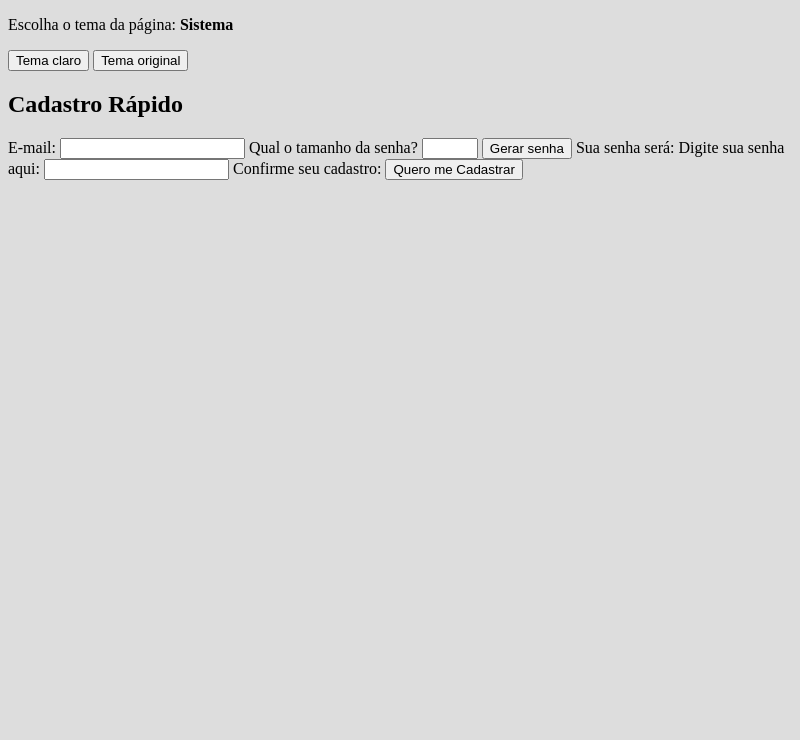
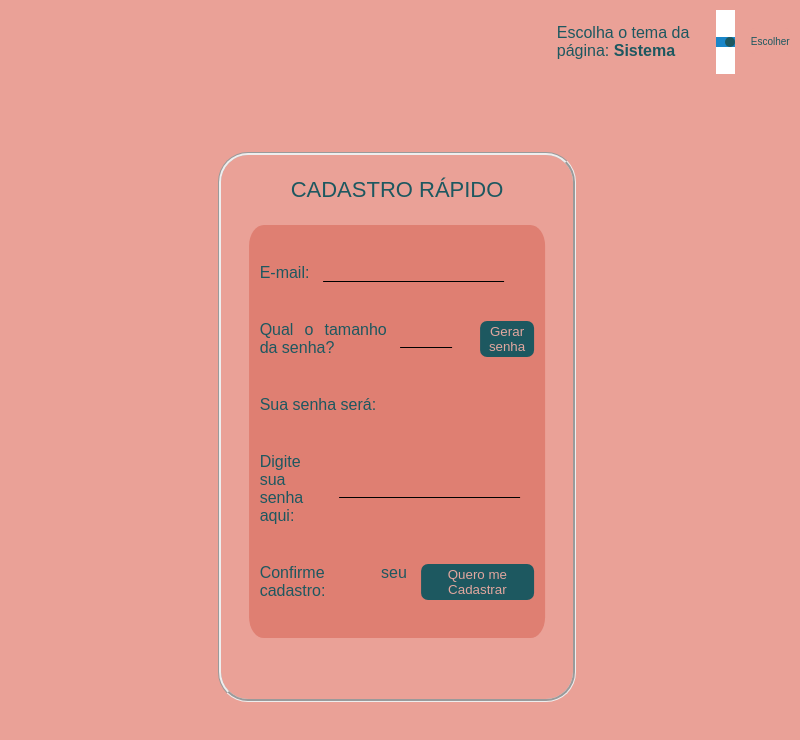
Before and after one commit to kasvrol/electron01, an Electron app: page src/html/index.html in a window 800 px wide. Drawn offline with Linux system fonts and the light colour scheme.

Commit message:
feat: adição de estilo, cores e mudança no modo de ativação de tema da página.

```diff
--- a/src/css/styles.css
+++ b/src/css/styles.css
@@ -1,13 +1,154 @@
 @media (prefers-color-scheme: dark) {
     body {
         background: #333;
-        color: white;
+        color: #cccccc;
+    }
+    input[type='range']::-webkit-slider-thumb {
+        background-color: #cccccc;
+    }
+    #botaoDeConfirmacaoDeTema {
+        background: #333;
+        color: #cccccc;
+    }
+    .caixa-de-cadastro {
+        border-color: #cccccc;
+    }
+    .formulario {
+        background-color: #2b2b2b;
+        color: #d4d4d4;
+    }
+    button {
+        background-color: #d4d4d4;
+        color: #2b2b2b;
     }
 }
 
 @media (prefers-color-scheme: light) {
     body {
-        background: #ddd;
-        color: black;
+        background: #eaa197;
+        color: #1d5860;
+    }
+    input[type='range']::-webkit-slider-thumb {
+        background-color: #1d5860 !important;
+    }
+    #botaoDeConfirmacaoDeTema {
+        background: #eaa197;
+        color: #1d5860;
+    }
+    .caixa-de-cadastro {
+        border-color: #1d5860;
+    }
+    .formulario {
+        background-color: #df7f72;
+        color: #1d5860;
+    }
+    button {
+        background-color: #1d5860;
+        color: #e2a79f;
     }
 }
+
+body {
+    font-family: 'Saira Condensed', sans-serif;
+}
+
+.tema-da-pagina {
+    display: flex;
+    width: 30%;
+    position: relative;
+    right: -70%;
+    flex-direction: row;
+    justify-content: space-between;
+}
+
+#opcaoDeTema {
+    width: 13%;
+}
+
+#botaoDeConfirmacaoDeTema {
+    border-color: transparent;
+    border-radius: 7px;
+    font-size: 10px;
+    height: 26px;
+    margin-top: 20px;
+}
+
+.caixa-de-cadastro {
+    display: flex;
+    flex-direction: column;
+    width: 44%;
+    border-radius: 30px;
+    border: groove;
+    text-align: center;
+    position: fixed;
+    right: 28%;
+    top: 19%;
+    height: 68%;
+    text-transform: uppercase;
+    font-size: 22px;
+}
+
+.formulario {
+    display: flex;
+    flex-direction: column;
+    width: 78%;
+    height: 76%;
+    text-align: justify;
+    font-size: 16px;
+    transform: translateX(9.5%);
+    justify-content: space-evenly;
+    border-radius: 5%;
+    padding: 0% 3% 0% 3%;
+    text-transform: initial;
+}
+
+form section {
+    display: flex;
+    flex-direction: row;
+    align-items: center;
+}
+
+form input {
+    background-color: transparent;
+    border: transparent;
+    border-bottom: 1px solid black;
+    margin-left: 5%;
+    margin-right: 5%;
+}
+
+button {
+    border: transparent;
+    border-radius: 7px;
+    padding: 1% 1% 1% 1%;
+    height: 100%;
+    padding: auto;
+    margin-left: 5%;
+}
+
+input[type='range'] {
+    cursor: pointer;
+}
+
+input[type='range'],
+input[type='range']::-webkit-slider-runnable-track,
+input[type='range']::-webkit-slider-thumb {
+    -webkit-appearance: none;
+}
+
+/**
+   * Use o pseudo-seletor "::-webkit-slider-runnable-track" para customizar o "trilho" do campo.
+   */
+input[type='range']::-webkit-slider-runnable-track {
+    width: 200px;
+    height: 10px;
+    background: #1a86c8;
+}
+
+/**
+   * Use o pseudo-seletor "::-webkit-slider-thumb" para customizar o "seletor" do campo.
+   */
+input[type='range']::-webkit-slider-thumb {
+    width: 10px;
+    height: 10px;
+    border-radius: 60px;
+}
--- a/src/html/index.html
+++ b/src/html/index.html
@@ -8,23 +8,30 @@
             content="default-src 'self'; script-src 'self'"
         />
         <link rel="stylesheet" type="text/css" href="../css/styles.css" />
-        <title>Hello World!</title>
+        <link
+            href="https://fonts.googleapis.com/css2?family=Saira+Condensed:wght@300&display=swap"
+            rel="stylesheet"
+        />
+        <title>Cadastro Rápido</title>
     </head>
     <body>
-        <section>
+        <section class="tema-da-pagina">
             <p>
                 Escolha o tema da página:
                 <strong id="theme-source">Sistema</strong>
             </p>
 
-            <button id="toggle-dark-mode">Tema claro</button>
-            <button id="reset-to-system">Tema original</button>
+            <input type="range" id="opcaoDeTema" name="vol" min="0" max="1" />
+            <button id="botaoDeConfirmacaoDeTema">Escolher</button>
+        </section>
+        <section class="caixa-de-cadastro">
+            <p>Cadastro Rápido</p>
+            <form class="formulario">
+                <section>
+                    <label> E-mail: </label>
+                    <input type="email" />
                 </section>
                 <section>
-            <h1>Cadastro Rápido</h1>
-            <form>
-                <label> E-mail: </label>
-                <input type="email" />
                     <label>Qual o tamanho da senha?</label>
                     <input
                         type="number"
@@ -33,12 +40,19 @@
                         max="15"
                     />
                     <button id="gerarSenha">Gerar senha</button>
+                </section>
+                <section>
                     <label>Sua senha será:</label>
                     <span id="senhaGerada"></span>
+                </section>
+                <section>
                     <label>Digite sua senha aqui:</label>
                     <input />
+                </section>
+                <section>
                     <label>Confirme seu cadastro:</label>
                     <button>Quero me Cadastrar</button>
+                </section>
             </form>
         </section>
     </body>
--- a/src/js/renderer.js
+++ b/src/js/renderer.js
@@ -1,15 +1,34 @@
-document
-    .getElementById('toggle-dark-mode')
-    .addEventListener('click', async () => {
+const opcaoDeTema = document.querySelector('#opcaoDeTema');
+const botaoDeConfirmacaoDeTema = document
+    .querySelector('#botaoDeConfirmacaoDeTema')
+    .addEventListener('click', escolherTema);
+
+async function escolherTema(evento) {
+    evento.preventDefault();
+
+    if (opcaoDeTema.value == 0) {
         const isDarkMode = await window.darkMode.toggle();
         document.getElementById('theme-source').innerHTML = isDarkMode
             ? 'Dark'
             : 'Light';
-    });
-
-document
-    .getElementById('reset-to-system')
-    .addEventListener('click', async () => {
+    } else if (opcaoDeTema.value == 1) {
         await window.darkMode.system();
         document.getElementById('theme-source').innerHTML = 'System';
-    });
+    }
+}
+
+// document
+//     .getElementById('toggle-dark-mode')
+//     .addEventListener('click', async () => {
+//         const isDarkMode = await window.darkMode.toggle();
+//         document.getElementById('theme-source').innerHTML = isDarkMode
+//             ? 'Dark'
+//             : 'Light';
+//     });
+
+// document
+//     .getElementById('reset-to-system')
+//     .addEventListener('click', async () => {
+//         await window.darkMode.system();
+//         document.getElementById('theme-source').innerHTML = 'System';
+//     });
```
Lines whose indentation alone changed are shown as unchanged.
